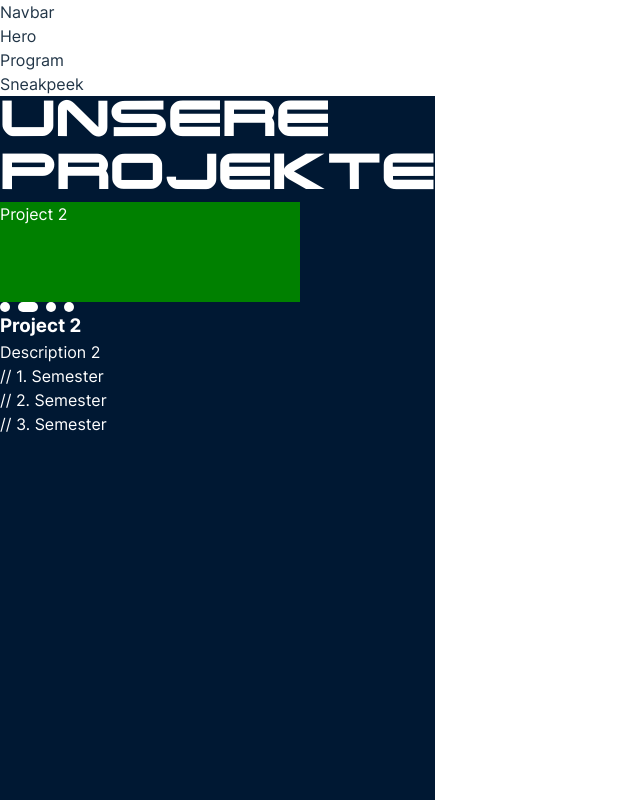
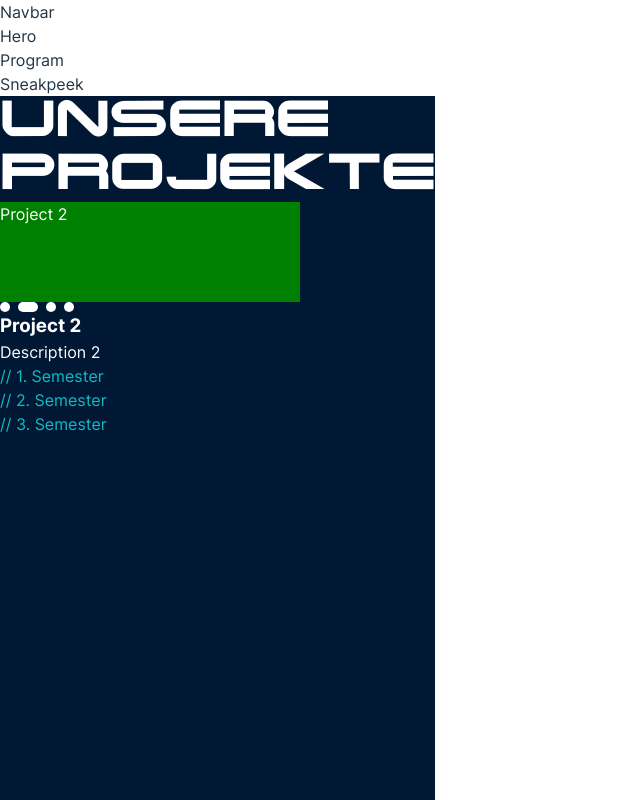
Before and after one commit to IF2023/IF2023, a React (Vite) app in the folder IF2023_Website/: page / in a window 1280 px wide. Shown: the top 800 px of the page, without its empty margins (0-640 px from the left). Built offline with nearby package versions, Linux system fonts and the light colour scheme.

Commit message:
feat(Slideshow): deselect Logic, active indicator

```diff
--- a/IF2023_Website/src/components/Slideshow/Filter/Filter.jsx
+++ b/IF2023_Website/src/components/Slideshow/Filter/Filter.jsx
@@ -1,16 +1,37 @@
+import { useState } from "react";
+import styles from "./Filter.module.scss";
+
 const Filter = ({ data, setFilter }) => {
+  const [currentFilter, setCurrentFilter] = useState(undefined);
   const filters = new Set();
+
   data.forEach((item) => {
     filters.add(item.semester);
+  });
 
-    //Todo: Add deselect Logic for Filters
-    //ToDo: Add Selection Indicator
-  });
+  const handleFilter = (selection) => {
+    if (selection === currentFilter) {
+      setCurrentFilter(undefined);
+      setFilter(undefined);
+    } else {
+      setCurrentFilter(selection);
+      setFilter(selection);
+    }
+  };
+
   return (
     <div>
       {[...filters].map((item) => {
         return (
-          <p key={item} onClick={() => setFilter(item)}>
+          <p
+            className={`${styles.filter} ${
+              item === currentFilter ? styles.active : ""
+            }`}
+            key={item}
+            onClick={() => {
+              handleFilter(item);
+            }}
+          >
             // {item}. Semester
           </p>
         );
--- /dev/null
+++ b/IF2023_Website/src/components/Slideshow/Filter/Filter.module.scss
@@ -0,0 +1,9 @@
+@import "/src/variables";
+
+.filter {
+  color: $color_neon_blue;
+}
+
+.active {
+  color: $color_neon_yellow;
+}
```
